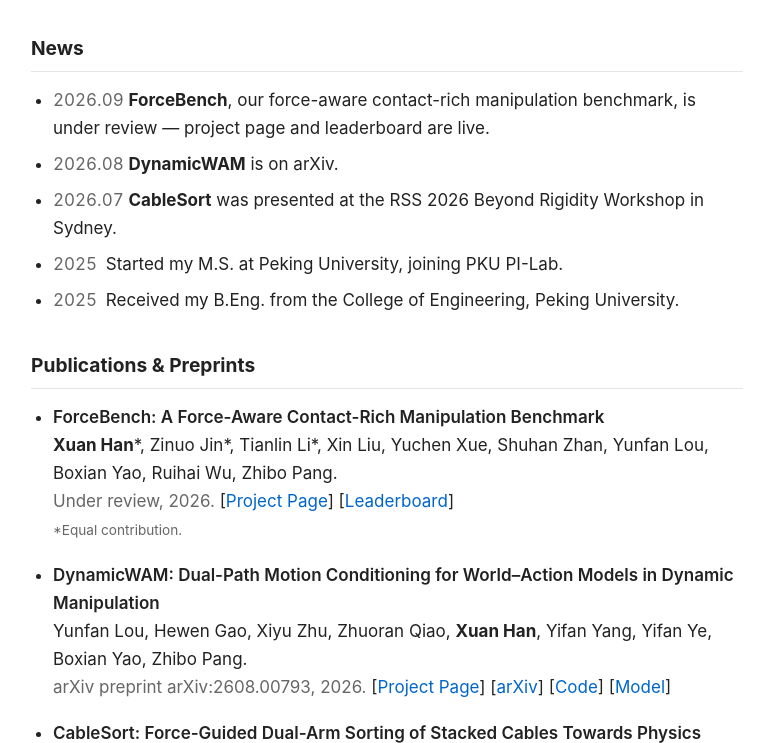
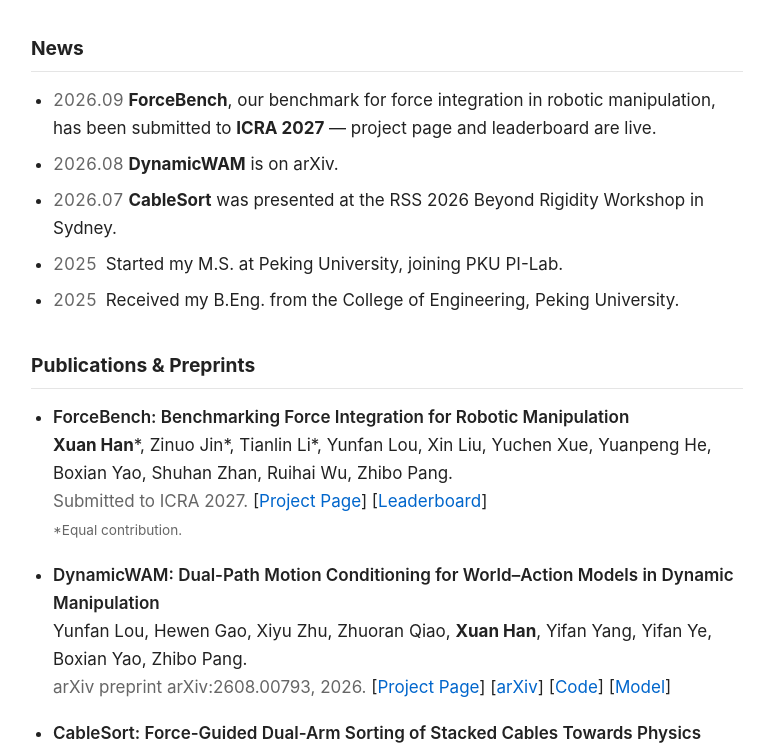
Before and after one commit to pkuhanxuan/pkuhanxuan.github.io, a plain HTML site: page index.html in a window 1280 px wide. Shown: the part 692-1435 px from the top of the page, without its empty margins (253-1017 px from the left). Drawn offline with Linux system fonts and the light colour scheme.

Commit message:
Update ForceBench ICRA 2027 submission information

```diff
--- a/index.html
+++ b/index.html
@@ -110,14 +110,14 @@
     <section>
       <h2><span data-l="en">News</span><span data-l="zh">近况</span></h2>
       <ul class="news" data-l="en">
-        <li><span class="date">2026.09</span> <strong>ForceBench</strong>, our force-aware contact-rich manipulation benchmark, is under review &mdash; project page and leaderboard are live.</li>
+        <li><span class="date">2026.09</span> <strong>ForceBench</strong>, our benchmark for force integration in robotic manipulation, has been submitted to <strong>ICRA 2027</strong> &mdash; project page and leaderboard are live.</li>
         <li><span class="date">2026.08</span> <strong>DynamicWAM</strong> is on arXiv.</li>
         <li><span class="date">2026.07</span> <strong>CableSort</strong> was presented at the RSS 2026 Beyond Rigidity Workshop in Sydney.</li>
         <li><span class="date">2025</span> Started my M.S. at Peking University, joining PKU PI-Lab.</li>
         <li><span class="date">2025</span> Received my B.Eng. from the College of Engineering, Peking University.</li>
       </ul>
       <ul class="news" data-l="zh">
-        <li><span class="date">2026.09</span> 力感知接触密集操作基准 <strong>ForceBench</strong> 投稿中，项目主页与榜单已上线。</li>
+        <li><span class="date">2026.09</span> 机器人操作力信息融合基准 <strong>ForceBench</strong> 已投稿至 <strong>ICRA 2027</strong>，项目主页与榜单已上线。</li>
         <li><span class="date">2026.08</span> <strong>DynamicWAM</strong> 已上传 arXiv。</li>
         <li><span class="date">2026.07</span> <strong>CableSort</strong> 在悉尼举办的 RSS 2026 Beyond Rigidity Workshop 上发表。</li>
         <li><span class="date">2025</span> 进入北京大学攻读硕士学位，加入物理智能实验室。</li>
@@ -131,12 +131,12 @@
       <ul class="pubs">
 
         <li>
-          <span class="pub-title">ForceBench: A Force-Aware Contact-Rich Manipulation Benchmark</span><br />
-          <span class="me">Xuan Han</span>*, Zinuo Jin*, Tianlin Li*, Xin Liu, Yuchen Xue, Shuhan Zhan,
-          Yunfan Lou, Boxian Yao, Ruihai Wu, Zhibo Pang.<br />
+          <span class="pub-title">ForceBench: Benchmarking Force Integration for Robotic Manipulation</span><br />
+          <span class="me">Xuan Han</span>*, Zinuo Jin*, Tianlin Li*, Yunfan Lou, Xin Liu, Yuchen Xue,
+          Yuanpeng He, Boxian Yao, Shuhan Zhan, Ruihai Wu, Zhibo Pang.<br />
           <span class="pub-venue">
-            <span data-l="en">Under review, 2026.</span>
-            <span data-l="zh">投稿中，2026。</span>
+            <span data-l="en">Submitted to ICRA 2027.</span>
+            <span data-l="zh">ICRA 2027 在投。</span>
           </span>
           <span class="pub-links">[<a href="https://forcebench-platform.github.io/" target="_blank" rel="noopener"><span data-l="en">Project Page</span><span data-l="zh">项目主页</span></a>]
           [<a href="https://forcebench-platform.github.io/leaderboard.html" target="_blank" rel="noopener"><span data-l="en">Leaderboard</span><span data-l="zh">榜单</span></a>]</span><br />
```
